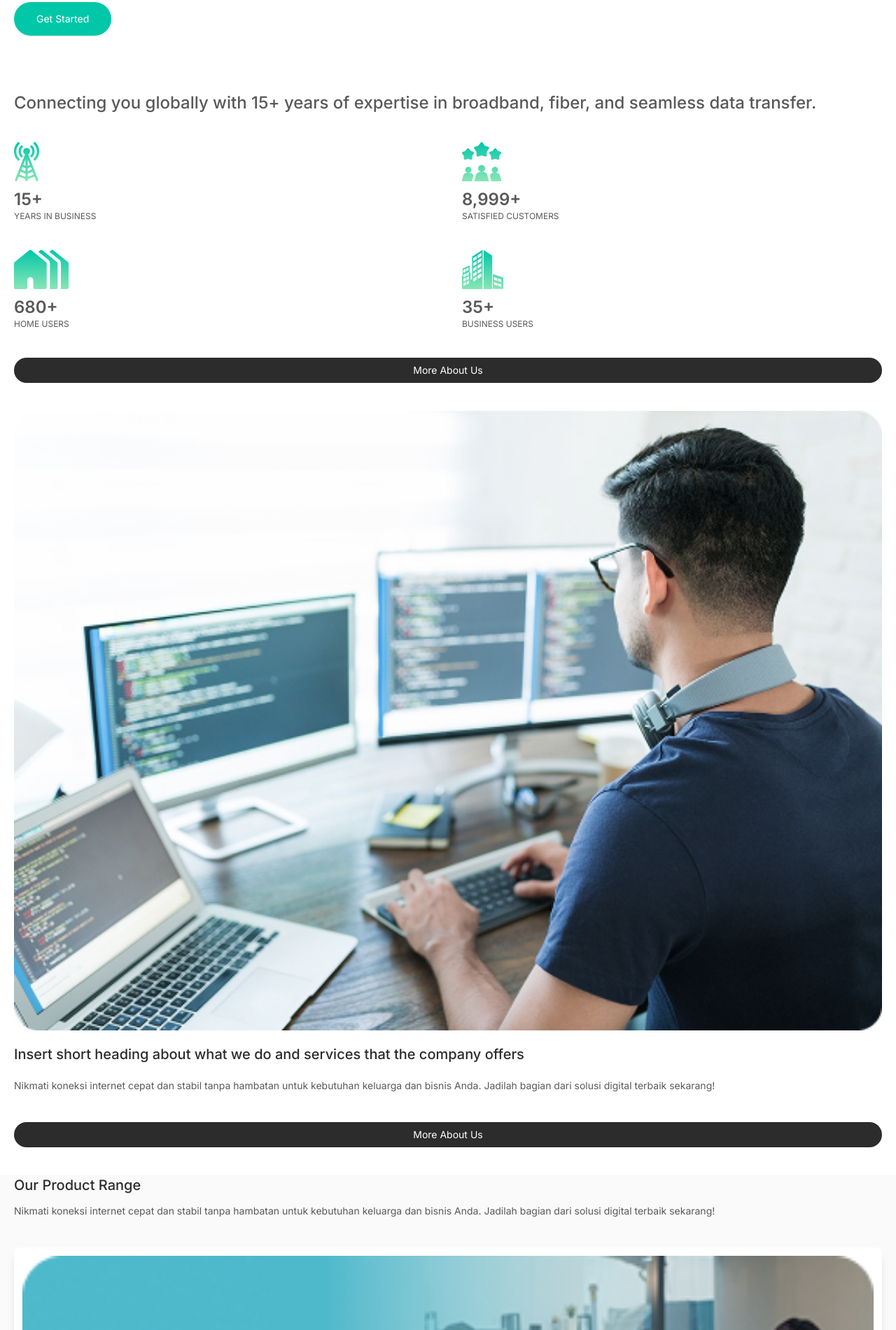
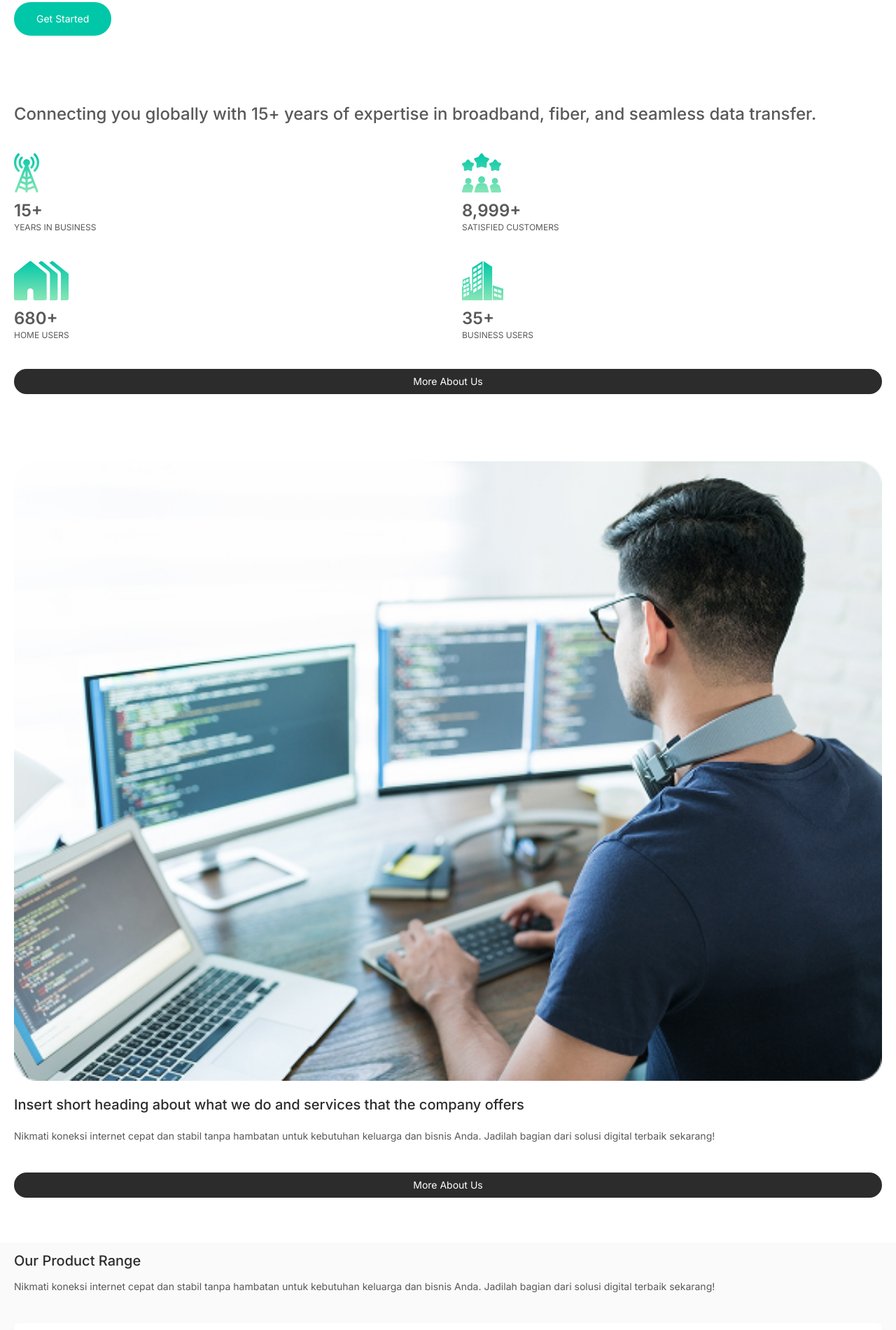
Before and after one commit to christianyitzak/isatnet, a website: page index.html in a window 1280 px wide. Shown: the part 1520-3420 px from the top of the page at 70% size. Drawn offline with nearby package versions, Linux system fonts and the light colour scheme; files that its build step writes are made by us from their sources.

Commit message:
revise spacing

```diff
--- a/index.html
+++ b/index.html
@@ -58,7 +58,7 @@
       </div>
     </section>
 
-    <section class="mx-auto px-5 mt-20">
+    <section class="mx-auto px-5 my-24">
       <h2 class="text-2xl font-medium mb-10">
         Connecting you globally with 15+ years of expertise in broadband, fiber,
         and seamless data transfer.
@@ -113,7 +113,7 @@
       >
     </section>
 
-    <section class="mx-auto grid grid-cols-1 px-5 my-10">
+    <section class="mx-auto grid grid-cols-1 px-5 my-16">
       <img
         src="./public/images/services.jpg"
         alt="a person use his phone"
@@ -141,7 +141,9 @@
     </section>
 
     <section class="mx-auto px-5 bg-[#FAFAFA]">
-      <h3 class="text-xl font-medium text-[#2C2C2C] my-3">Our Product Range</h3>
+      <h3 class="text-xl font-medium text-[#2C2C2C] my-3 pt-3">
+        Our Product Range
+      </h3>
 
       <p class="text-sm leading-relaxed mb-10">
         Nikmati koneksi internet cepat dan stabil tanpa hambatan untuk kebutuhan
@@ -192,7 +194,7 @@
       </div>
     </section>
 
-    <section class="mx-auto grid grid-cols-1 px-5 my-10">
+    <section class="mx-auto grid grid-cols-1 px-5 my-16">
       <img
         src="./public/images/project.jpg"
         alt="a person use his phone"
```
